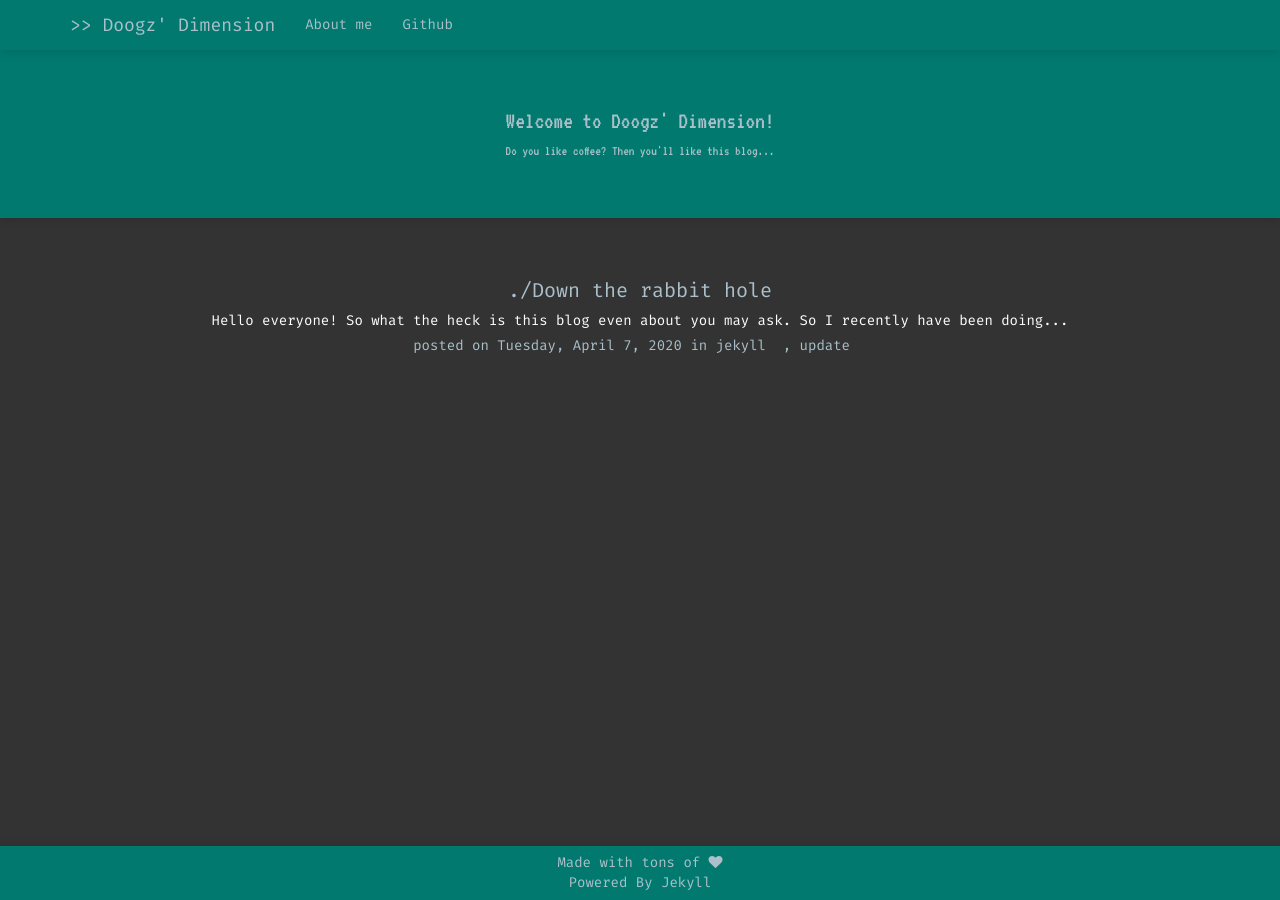
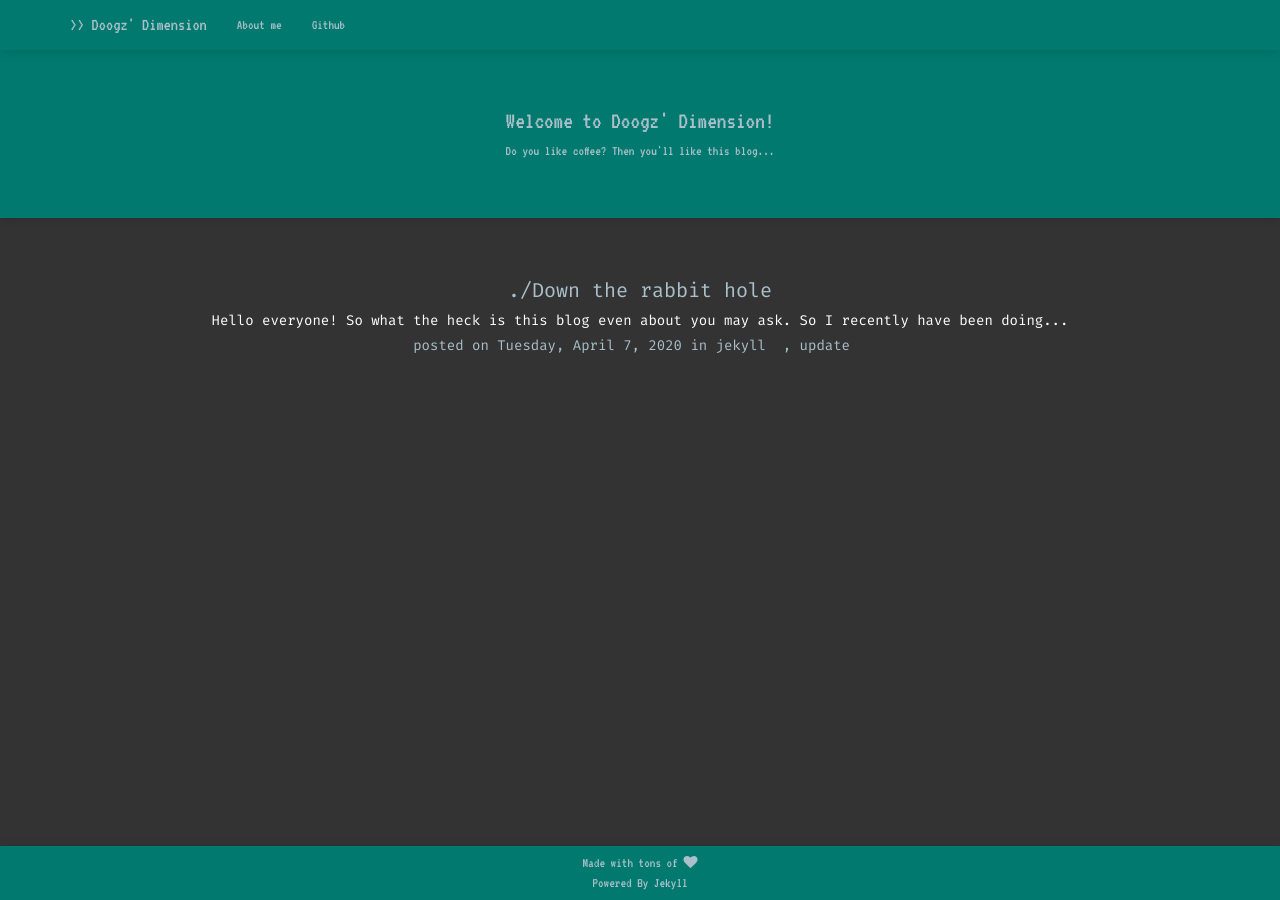
Before and after one commit to wdoogz/wdoogz.github.io, a Jekyll site: the page built from index.html, in a window 1280 px wide. Built offline with Jekyll 4.4.1, drawn with Linux system fonts in a browser that asks for light colours; nearby versions of some CDN libraries; some web fonts are replaced.

Commit message:
Update main.scss

```diff
--- a/css/main.scss
+++ b/css/main.scss
@@ -5,6 +5,7 @@
 
 .navbar-default{
   background: #01796f !important;
+  font-family: "VT323";
   border: none !important;
 
 }
```
